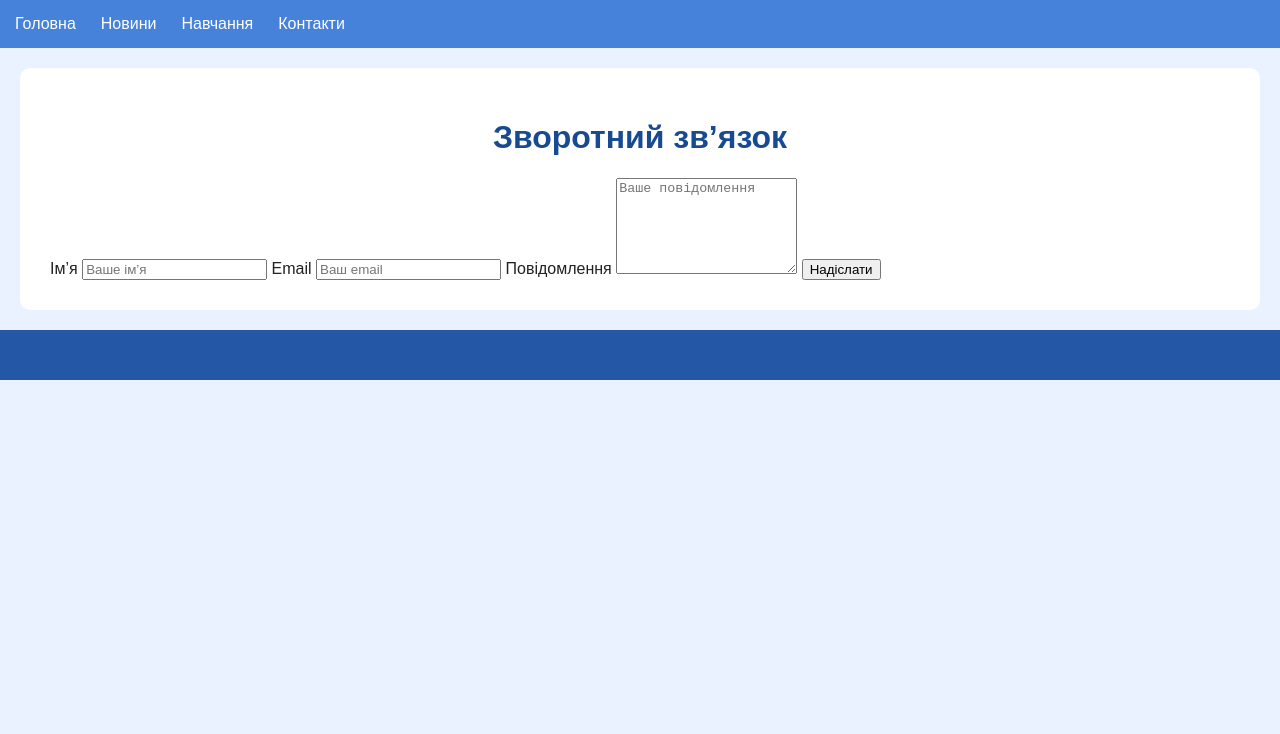
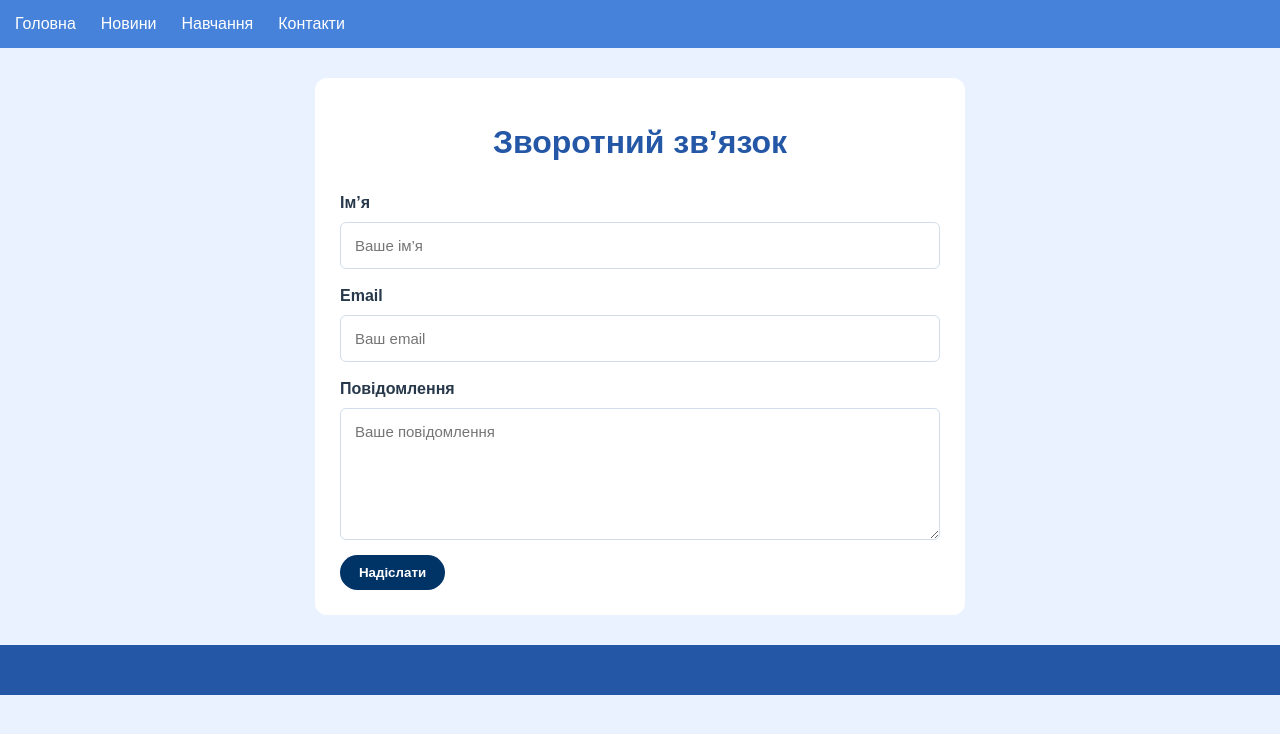
Before and after one commit to VikaIvchenko/Work-3, a plain HTML site: page contacts.html in a window 1280 px wide. Drawn offline with Linux system fonts and the light colour scheme.

Commit message:
Update main.css

```diff
--- a/css/main.css
+++ b/css/main.css
@@ -69,3 +69,59 @@ p {
     color: #D6E7FF;
     text-decoration: underline;
 }
+.contacts {
+    max-width: 600px;
+    margin: 30px auto;
+    padding: 25px;
+    background-color: #ffffff;
+    border-radius: 12px;
+}
+
+.contacts h1 {
+    text-align: center;
+    color: #2457A6;
+    margin-bottom: 25px;
+}
+
+.contact-form {
+    display: flex;
+    flex-direction: column;
+    gap: 10px;
+}
+
+.contact-form label {
+    font-weight: bold;
+    color: #26384a;
+    margin-top: 8px;
+}
+
+.contact-form input,
+.contact-form textarea {
+    width: 100%;
+    padding: 14px;
+    border: 1px solid #d1ddeb;
+    border-radius: 6px;
+    box-sizing: border-box;
+    font-size: 15px;
+    font-family: Arial, sans-serif;
+}
+
+.contact-form textarea {
+    resize: vertical;
+}
+
+.contact-form button {
+    width: 105px;
+    padding: 10px;
+    margin-top: 5px;
+    background-color: #003366;
+    color: white;
+    border: none;
+    border-radius: 20px;
+    cursor: pointer;
+    font-weight: bold;
+}
+
+.contact-form button:hover {
+    background-color: #2457A6;
+}
```
